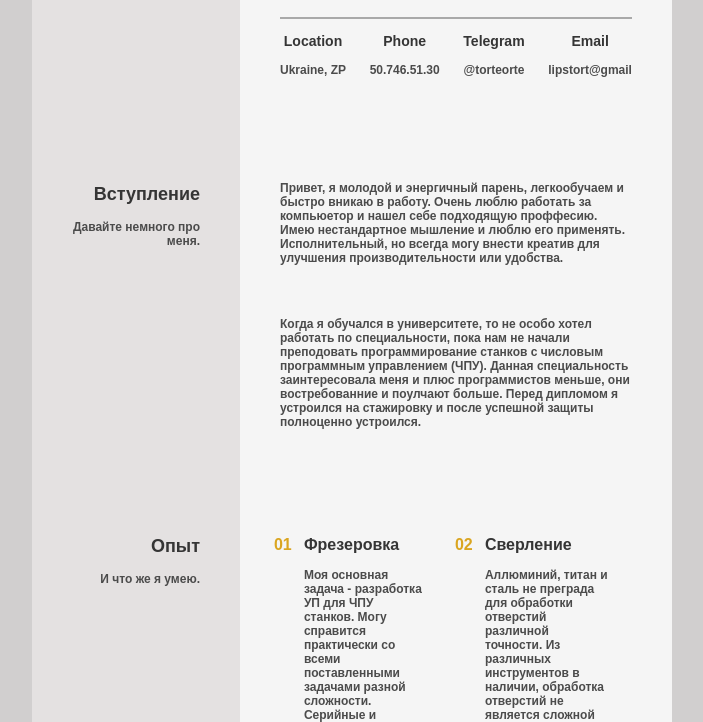
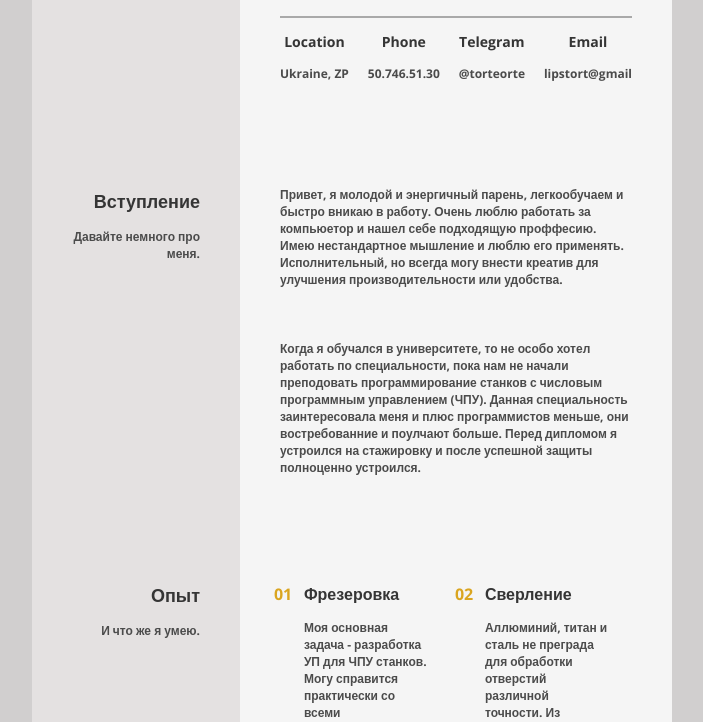
Before and after one commit to Torteorte/ia-ne-pes, a plain HTML site: page resume/index.html in a window 1280 px wide. Shown: the part 273-995 px from the top of the page, without its empty margins (288-991 px from the left). Drawn offline with nearby package versions, Linux system fonts and the light colour scheme.

Commit message:
Add files via upload

```diff
--- a/resume/index.html
+++ b/resume/index.html
@@ -3,6 +3,8 @@
   <head>
     <meta charset="utf-8">
     <link  rel="stylesheet" href="style.css">
+    <link rel="preconnect" href="https://fonts.gstatic.com">
+    <link href="https://fonts.googleapis.com/css2?family=Open+Sans:wght@700&display=swap" rel="stylesheet">
     <title>Resume</title>
   </head>
 
--- a/resume/style.css
+++ b/resume/style.css
@@ -4,7 +4,7 @@ padding: 0;
 font-size: 12px;
 font-weight: 700;
 width: 100%;
-font-family: /* "Montserrat", "Helvetica",*/ "Arial", sans-serif;
+font-family: /* "Montserrat", "Helvetica",*/ "Open Sans", "Arial", sans-serif;
 color: rgb(53, 53, 53);
 background-color: rgb(209, 207, 207);
 max-width: 2000px;
```
